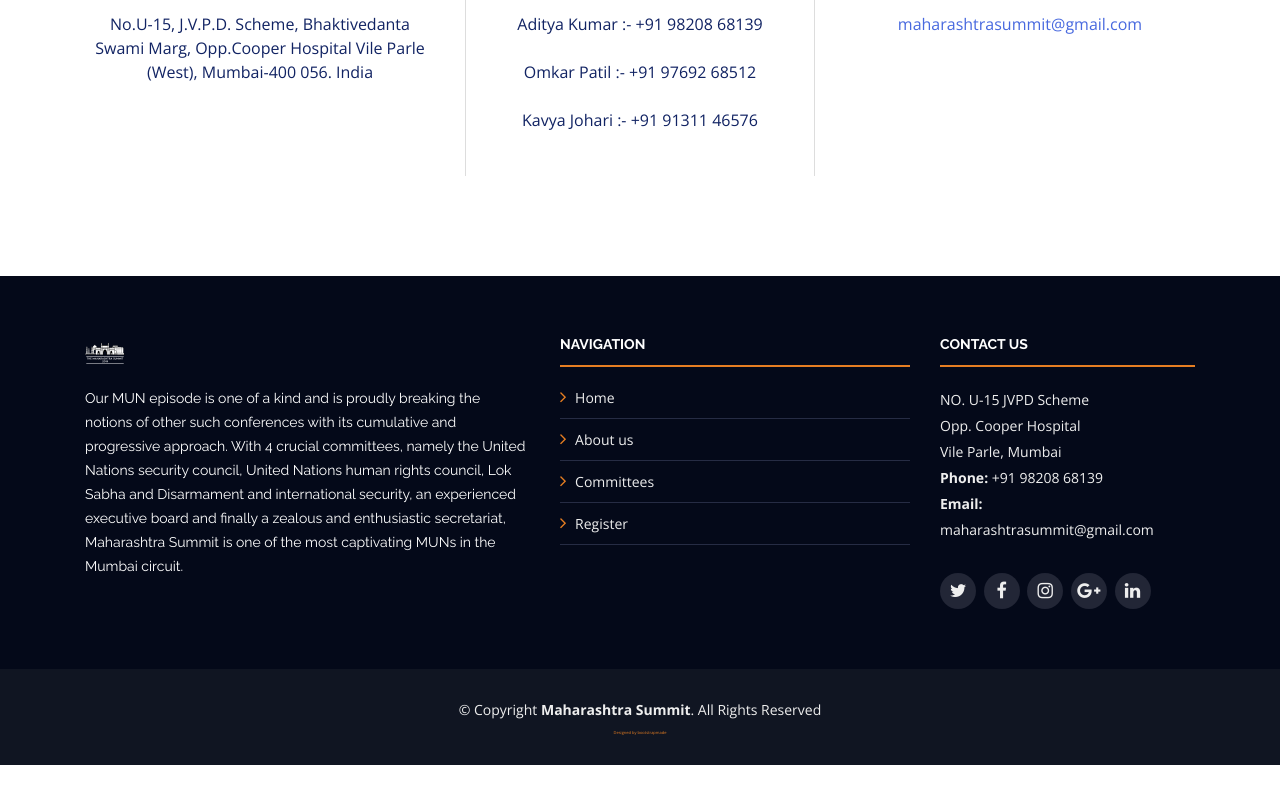
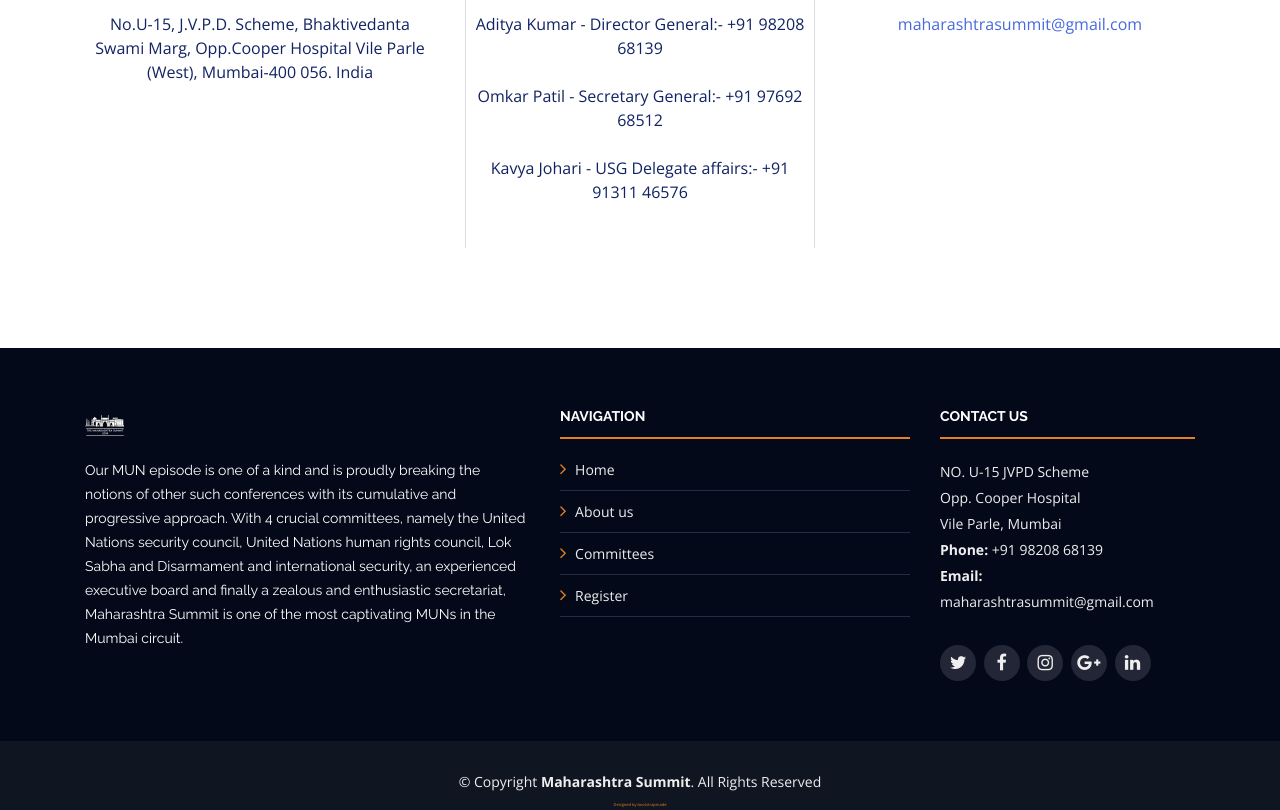
Before and after one commit to vixrant/maharashtra-mun, a plain HTML site: page index.html in a window 1280 px wide. Shown: the part 4082-4892 px from the top of the page. Before the commit the page ends 4847 px from the top, so only its background shows below. Drawn offline with nearby package versions, Linux system fonts and the light colour scheme.

Commit message:
changes to form

```diff
--- a/index.html
+++ b/index.html
@@ -1096,11 +1096,11 @@
                 <i class="ion-ios-telephone-outline"></i>
                 <h3>Phone Number</h3>
                 <!--<p><a href="tel:+155895548855">+1 5589 55488 55</a></p> -->
-                <p>Aditya Kumar :- +91 98208 68139</p>
+                <p>Aditya Kumar - Director General:- +91 98208 68139</p>
                 <br />
-                <p>Omkar Patil :- +91 97692 68512</p>
+                <p>Omkar Patil - Secretary General:- +91 97692 68512</p>
                 <br />
-                <p>Kavya Johari :- +91 91311 46576</p>
+                <p>Kavya Johari - USG Delegate affairs:- +91 91311 46576</p>
                 <br />
               </div>
             </div>
```
Also changed, not shown: registration.html (+2 -0 lines).
